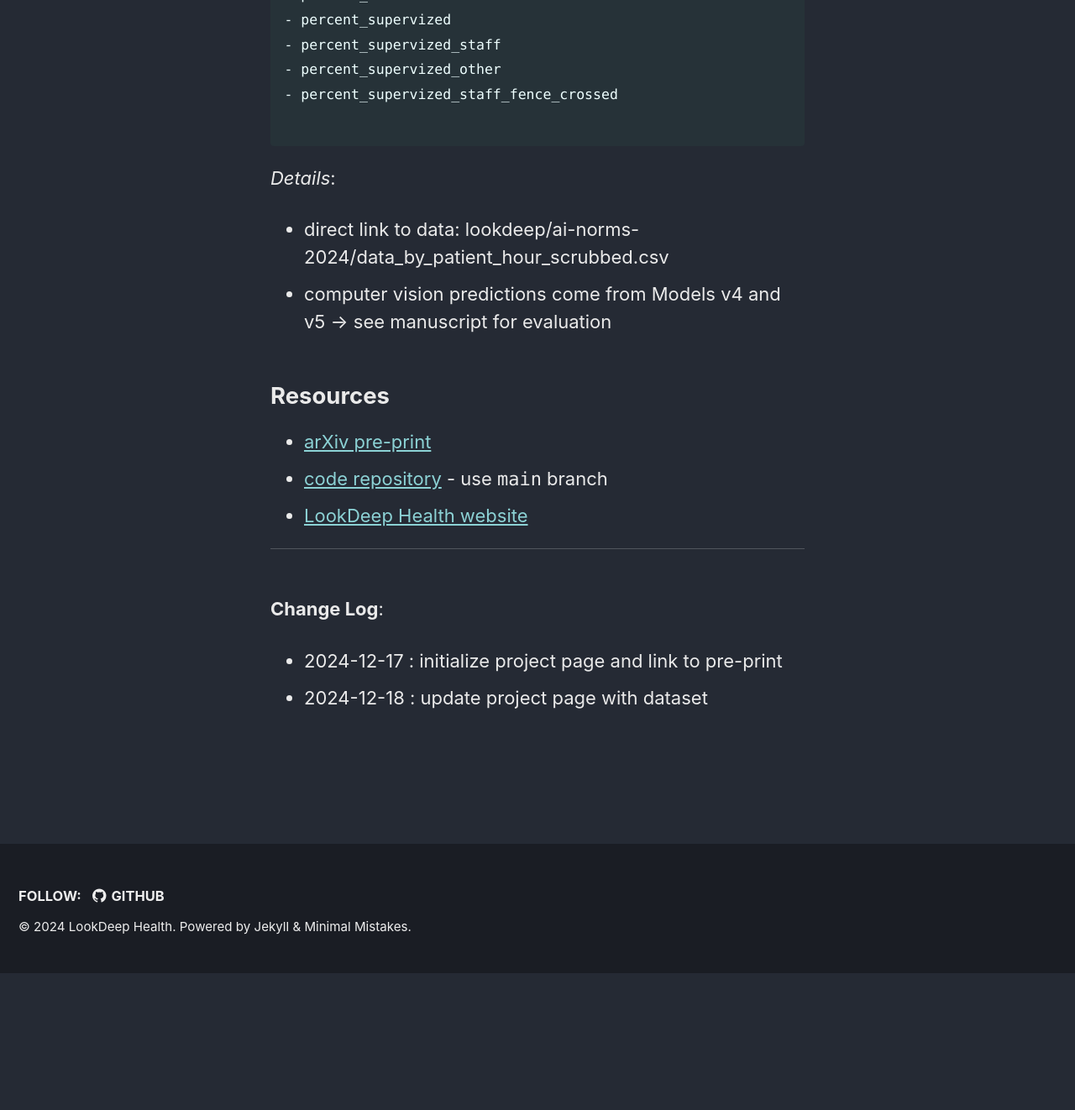
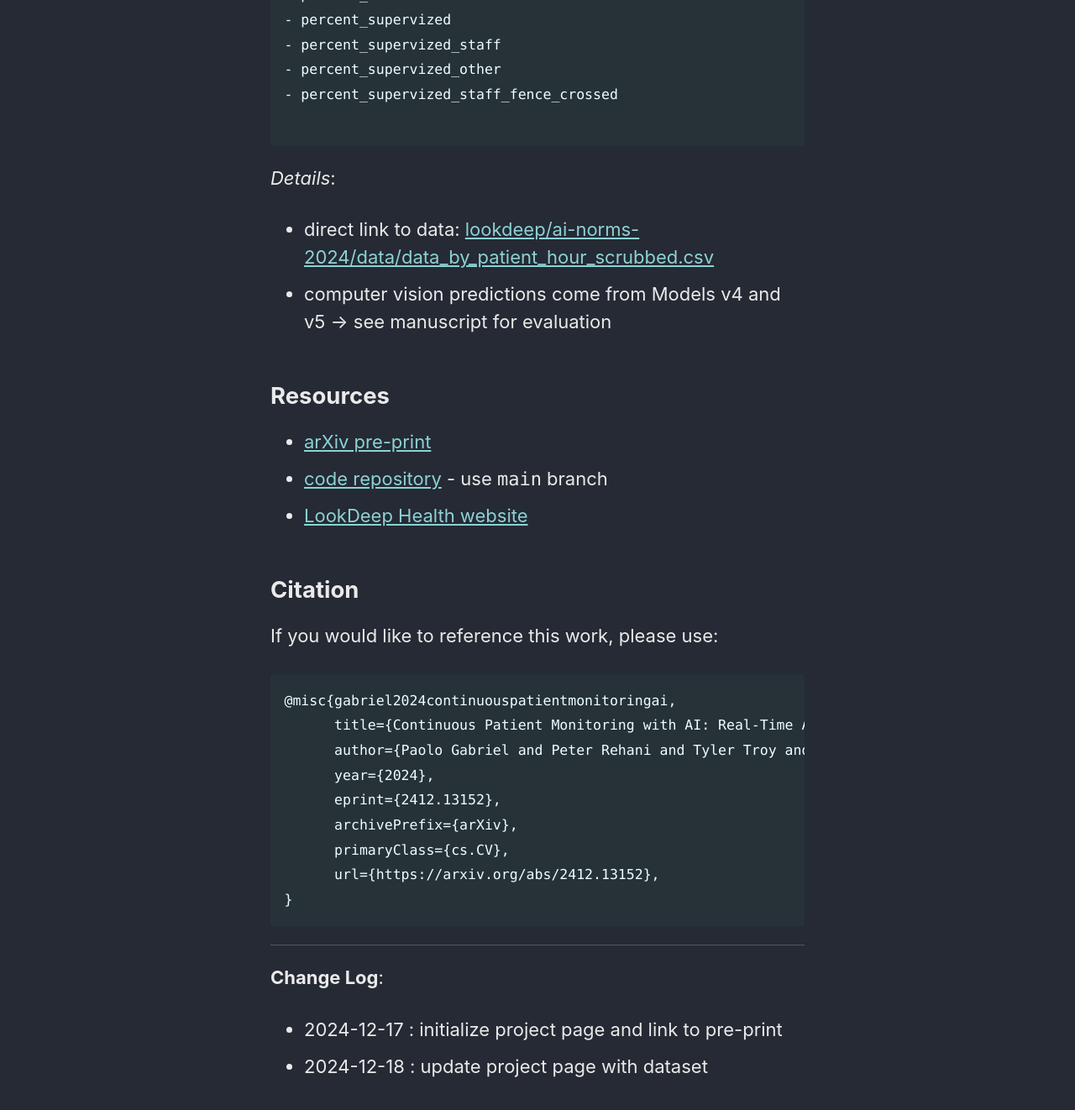
Before and after one commit to lookdeep/ai-norms-2024, a Jekyll site: the page built from index.md, in a window 1280 px wide and 1400 px high, scrolled down 2832 px. Shown: the top 1322 px of the window at 84% size. Built offline with Jekyll 4.4.1, drawn with Linux system fonts in a browser that asks for light colours; cached includes are drawn as plain includes; before the commit the page ends 3991 px from its top, so only the background shows below that.

Commit message:
chg: link to dataset for download

````diff
--- a/index.md
+++ b/index.md
@@ -59,7 +59,7 @@ These trends provide hour-over-hour insight into various patient behvaiors and r
 ```
 
 *Details*:
-- direct link to data: lookdeep/ai-norms-2024/data_by_patient_hour_scrubbed.csv
+- direct link to data: [lookdeep/ai-norms-2024/data/data_by_patient_hour_scrubbed.csv](https://github.com/lookdeep/ai-norms-2024/blob/main/data/data_by_patient_hour_scrubbed.csv)
 - computer vision predictions come from Models v4 and v5 -> see manuscript for evaluation
 
 ## Resources
@@ -67,8 +67,20 @@ These trends provide hour-over-hour insight into various patient behvaiors and r
 * [code repository](https://github.com/lookdeep/ai-norms-2024) - use `main` branch
 * [LookDeep Health website](https://lookdeep.health/technology/)
 
+## Citation
+If you would like to reference this work, please use:
+```
+@misc{gabriel2024continuouspatientmonitoringai,
+      title={Continuous Patient Monitoring with AI: Real-Time Analysis of Video in Hospital Care Settings},
+      author={Paolo Gabriel and Peter Rehani and Tyler Troy and Tiffany Wyatt and Michael Choma and Narinder Singh},
+      year={2024},
+      eprint={2412.13152},
+      archivePrefix={arXiv},
+      primaryClass={cs.CV},
+      url={https://arxiv.org/abs/2412.13152},
+}
+```
 ---
-\
 **Change Log**:
  * 2024-12-17 : initialize project page and link to pre-print
  * 2024-12-18 : update project page with dataset
````
